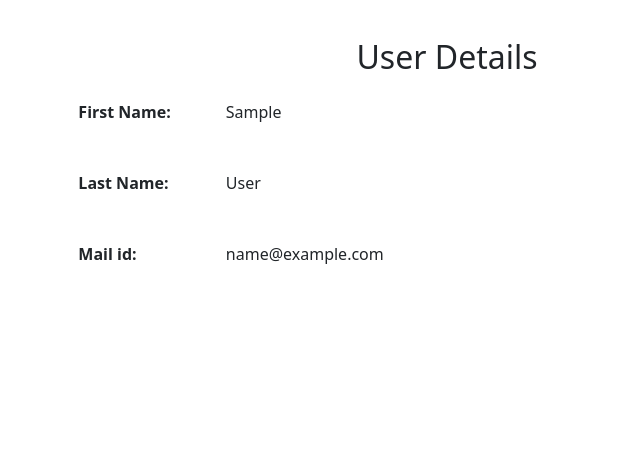
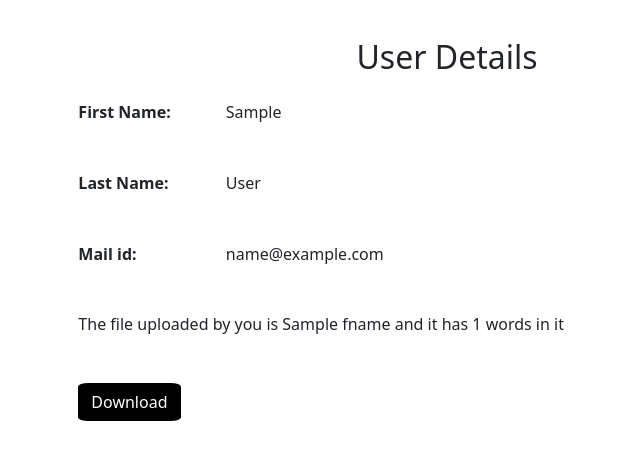
Before and after one commit to BVishwaksen/Cloud-Assignment-Two, a Flask app: template templates/home.html in a window 1280 px wide. Shown: the top 460 px of the page, without its empty margins (193-833 px from the left). Run offline with Flask 2, Linux system fonts and the light colour scheme; the template is opened without the code that fills it: most values are stand-ins (such as "Sample title", 1, 10 or a date in 2020).

Commit message:
Final Commit

```diff
--- a/app.py
+++ b/app.py
@@ -1,4 +1,4 @@
-from flask import Flask,render_template,request,session,logging,url_for,redirect,flash,g
+from flask import Flask,render_template,request,session,logging,url_for,redirect,flash,g,send_from_directory,send_file
 import sqlite3
 import os
 
@@ -6,16 +6,27 @@ import os
 conn = sqlite3.connect('cloudassignment.db')
 mycursor = conn.cursor()
 
+username=''
+password=''
+firstname=''
+lastname=''
+email=''
+fname=''
+count=''
+
 app = Flask(__name__)
 app.secret_key = os.urandom(24)
 
 @app.route("/",methods=['GET','POST'])
 def login():
-    userName = ""
-    password = ""
-    firstname = ""
-    lastname = ""
-    email = ""
+    global username
+    global password
+    global firstname
+    global lastname
+    global email
+    global fname
+    global count
+
     error = None
     if request.method == 'POST':
         conn = sqlite3.connect('cloudassignment.db')
@@ -33,35 +44,59 @@ def login():
         if pwd != password:
             error = "Invalid Password"
             return render_template('login.html',error=error)
-        return render_template('home.html',firstName=myresult[0][1],lastName=myresult[0][2],userEmail=myresult[0][3])
+        firstname = myresult[0][1]
+        lastname=myresult[0][2]
+        email=myresult[0][3]
+        fname=myresult[0][5]
+        count=myresult[0][6]
+        return render_template('home.html',firstName=firstname,lastName=lastname,userEmail=email,fname=fname,num_words=count)
     return render_template('login.html',error=error)
 
 @app.route("/signup",methods=['POST','GET'])
 def signup():
-    username = ""
-    password = ""
-    firstname = ""
-    lastname = ""
-    email = ""
+    global username
+    global password
+    global firstname
+    global lastname
+    global email
+    global fname
+    global count
+
     if request.method == 'POST':
         conn = sqlite3.connect('cloudassignment.db')
         mycursor = conn.cursor()
-
         username = request.form['userName']
         firstname = request.form['firstName']
         lastname = request.form['lastName']
         email = request.form['userMail']
         password = request.form['password']
-        sql = "INSERT INTO users (username, firstname, lastname, email, userpassword) VALUES (?, ?, ?, ?, ?)"
-        val = (username,firstname,lastname,email,password)
+        fle = request.files['fname']
+        fle.save(fle.filename)
+        fname = fle.filename
+        temp = open(fname,"r")
+        content = temp.read()
+        count = len(content.split())
+        sql = "INSERT INTO users (username, firstname, lastname, email, userpassword,fname,count) VALUES (?, ?, ?, ?, ?,?,?)"
+        val = (username,firstname,lastname,email,password,fle.filename,count)
         mycursor.execute(sql, val)
         conn.commit()
-        return render_template('home.html',firstName=firstname,lastName=lastname,userEmail=email)
+        return render_template('home.html',firstName=firstname,lastName=lastname,userEmail=email,fname=fname,num_words=count)
     return render_template("signup.html")
 
-@app.route("/home",methods=['POST','GET'])
+@app.route("/download",methods=['POST','GET'])
 def home():
-    return render_template("home.html")
+    global userName
+    global password
+    global firstname
+    global lastname
+    global email
+    global fname
+    global count
+
+    print(os.path.join('\\',fname))
+    return send_file(fname,as_attachment=True)
+    print('called two')
+    return render_template('home.html',firstName=firstname,lastName=lastname,userEmail=email,fname=fname,num_words=count)
 
 
 if __name__== "__main__":
--- /dev/null
+++ b/defaultfile.txt
@@ -0,0 +1 @@
+Hello Hello Hello Hello Hello Hello
--- a/init_db.py
+++ b/init_db.py
@@ -8,8 +8,8 @@ with open('schema.sql') as f:
 
 cur = connection.cursor()
 
-cur.execute("INSERT INTO users (username,firstname,lastname,email,userpassword) VALUES (?,?,?,?,?)",
-            ('defaultname','defaultfirst','defaultlast','email@default.com','defaultpassword')
+cur.execute("INSERT INTO users (username,firstname,lastname,email,userpassword,fname,count) VALUES (?,?,?,?,?,?,?)",
+            ('defaultname','defaultfirst','defaultlast','email@default.com','defaultpassword','defaultfile.txt',6)
             )
 
 connection.commit()
--- /dev/null
+++ b/sample.txt
@@ -0,0 +1 @@
+hello how are you
--- a/schema.sql
+++ b/schema.sql
@@ -5,5 +5,7 @@ CREATE TABLE users (
     firstname TEXT NOT NULL,
     lastname TEXT NOT NULL,
     email TEXT NOT NULL,
-    userpassword TEXT NOT NULL
+    userpassword TEXT NOT NULL,
+    fname TEXT NOT NULL,
+    count TEXT NOT NULL
 );
--- a/static/home.css
+++ b/static/home.css
@@ -14,3 +14,10 @@
     font-weight: bold;
     width: 20%;
 }
+
+.download-button{
+    background-color: #000;
+    color: #FFF;
+    border-radius: 10%;
+    size: 1rem;
+}
--- a/templates/home.html
+++ b/templates/home.html
@@ -1,20 +1,38 @@
 <html>
-<link rel="stylesheet" href="https://cdn.jsdelivr.net/npm/bootstrap@5.2.3/dist/css/bootstrap.min.css"
-    integrity="sha384-rbsA2VBKQhggwzxH7pPCaAqO46MgnOM80zW1RWuH61DGLwZJEdK2Kadq2F9CUG65" crossorigin="anonymous">
-<link rel="stylesheet" href="/static/home.css">
+  <link
+    rel="stylesheet"
+    href="https://cdn.jsdelivr.net/npm/bootstrap@5.2.3/dist/css/bootstrap.min.css"
+    integrity="sha384-rbsA2VBKQhggwzxH7pPCaAqO46MgnOM80zW1RWuH61DGLwZJEdK2Kadq2F9CUG65"
+    crossorigin="anonymous"
+  />
+  <link rel="stylesheet" href="/static/home.css" />
 
-<body>
-    <div class="details-div">
+  <body>
+    <form action="/download" method="post">
+      <div class="details-div">
         <h2>User Details</h2>
         <div class="details-item-div">
-        <p class="label">First Name: </p><p>{{firstName}}</p>
+          <p class="label">First Name:</p>
+          <p>{{firstName}}</p>
         </div>
         <div class="details-item-div">
-        <p class="label">Last Name: </p><p>{{lastName}}</p>
+          <p class="label">Last Name:</p>
+          <p>{{lastName}}</p>
         </div>
         <div class="details-item-div">
-            <P class="label">Mail id: </P><p>{{userEmail}}</p>
+          <p class="label">Mail id:</p>
+          <p>{{userEmail}}</p>
         </div>
-    </div>
-</body>
+        <div class="details-item-div">
+          <p>
+            The file uploaded by you is {{fname}} and it has {{num_words}} words
+            in it
+          </p>
+        </div>
+        <div class="details-item-div">
+          <button type="submit" class="btn download-button">Download</button>
+        </div>
+      </div>
+    </form>
+  </body>
 </html>
--- a/templates/signup.html
+++ b/templates/signup.html
@@ -6,7 +6,7 @@
 <body>
     <div class="signup-container">
         <div class="signup-form-division">
-            <form action="" method="POST"   >
+            <form action="" method="POST"  enctype = "multipart/form-data">
                 <h3 class="signup-header">Sign Up Form</h3>
                 <div class="signup-input">
                     <label class='form-label'>User Name</label>
@@ -28,6 +28,10 @@
                     <label class='form-label'>Password</label>
                     <input type="password" name="password" class="form-control shadow-none" required>
                 </div>
+                <div class="signup-input">
+                    <label class='form-label'>Upload File</label>
+                    <input type="file" name="fname" class="form-control shadow-none" required>
+                </div>
                 <div class="button-div">
                     <button class="signup-button btn btn-md" type="submit">Sign Up</button>
                 </div>
```
Also changed, not shown: cloudassignment.db.
